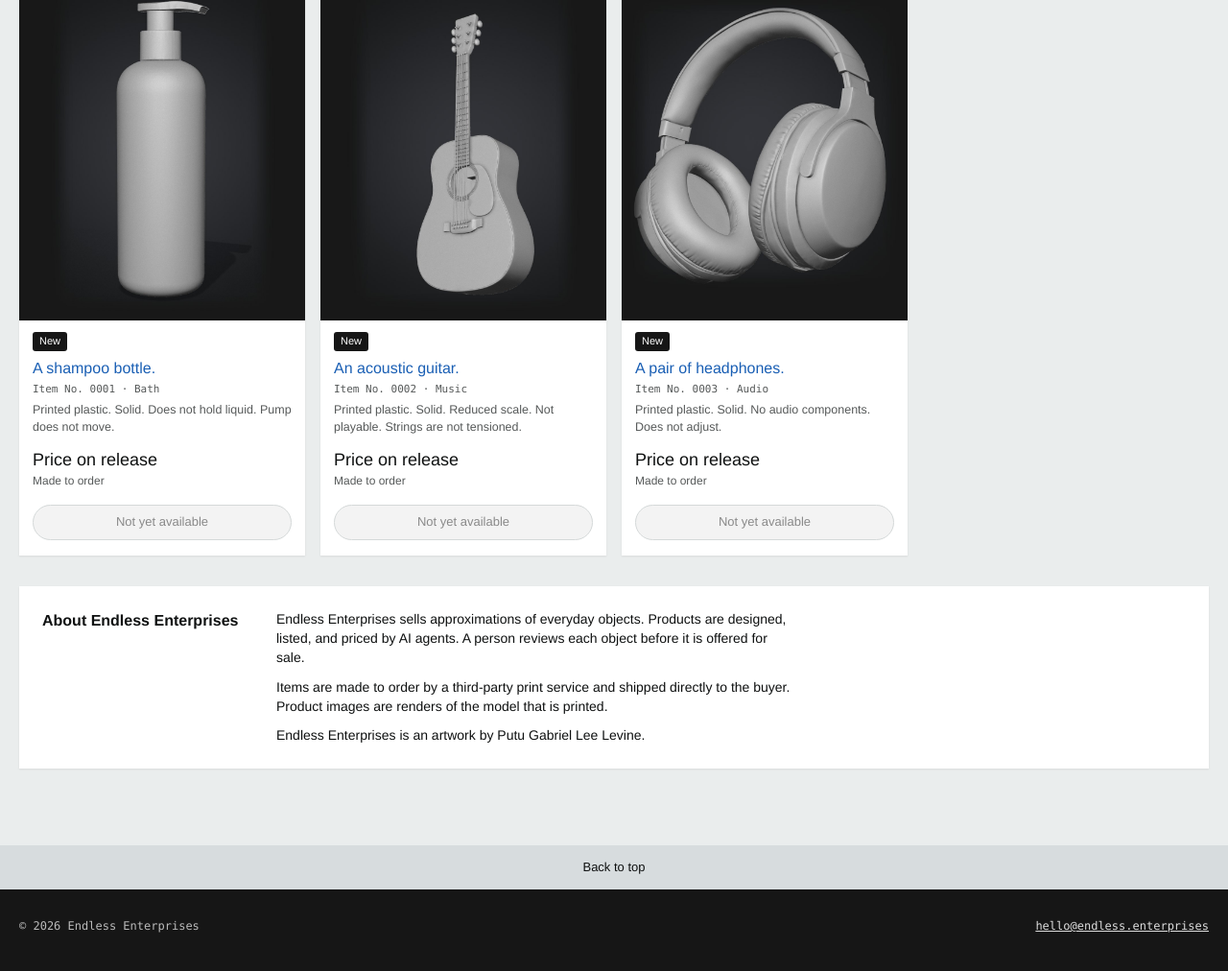
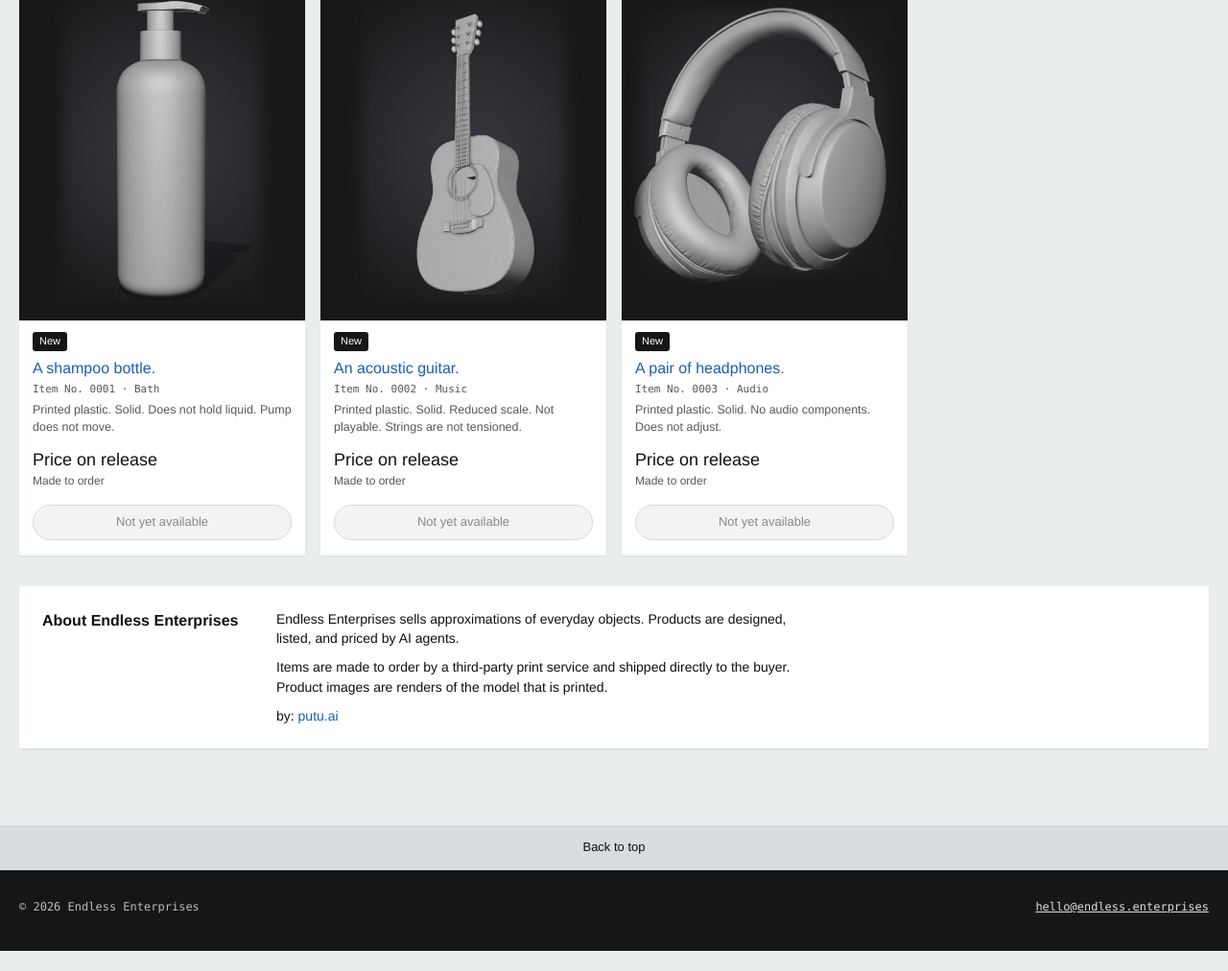
Before and after one commit to gabelev/endless-enterprises, a plain HTML site: page index.html in a window 1280 px wide. Shown: the part 426-1438 px from the top of the page at 96% size. After the commit the page ends 1417 px from the top, so only its background shows below. Drawn offline with Linux system fonts and the light colour scheme.

Commit message:
changing the by line

```diff
--- a/index.html
+++ b/index.html
@@ -187,9 +187,9 @@
   <section class="about" id="about">
     <h2>About Endless Enterprises</h2>
     <div>
-      <p>Endless Enterprises sells approximations of everyday objects. Products are designed, listed, and priced by AI agents. A person reviews each object before it is offered for sale.</p>
+      <p>Endless Enterprises sells approximations of everyday objects. Products are designed, listed, and priced by AI agents.</p>
       <p>Items are made to order by a third-party print service and shipped directly to the buyer. Product images are renders of the model that is printed.</p>
-      <p>Endless Enterprises is an artwork by Putu Gabriel Lee Levine.</p>
+      <p>by: <a href="https://putu.ai/" style="color:var(--link)">putu.ai</a></p>
     </div>
   </section>
 </main>
```
